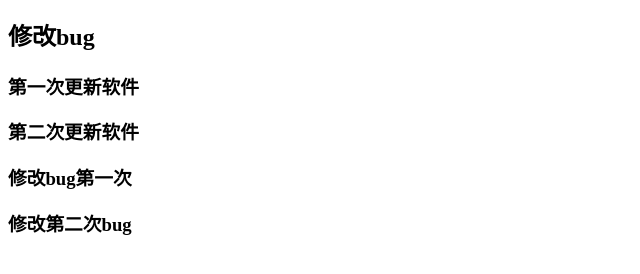
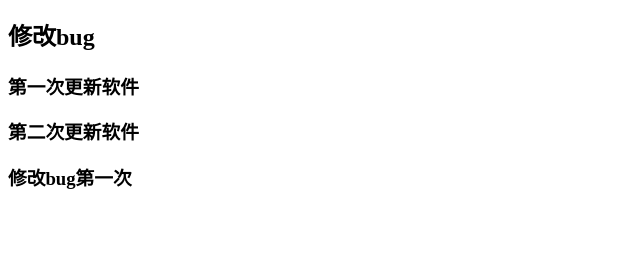
Before and after one commit to wangmengqi7/git-demo, a plain HTML site: page index.html in a window 1280 px wide. Shown: the part 118-392 px from the top of the page, without its empty margins (0-640 px from the left). Drawn offline with Linux system fonts and the light colour scheme.

Commit message:
修改名字

```diff
--- a/index.html
+++ b/index.html
@@ -13,6 +13,5 @@
         <h3>第一次更新软件</h3>
         <h3>第二次更新软件</h3>
         <h3>修改bug第一次</h3>
-        <h3>修改第二次bug</h3>
 </body>
 </html>
```
